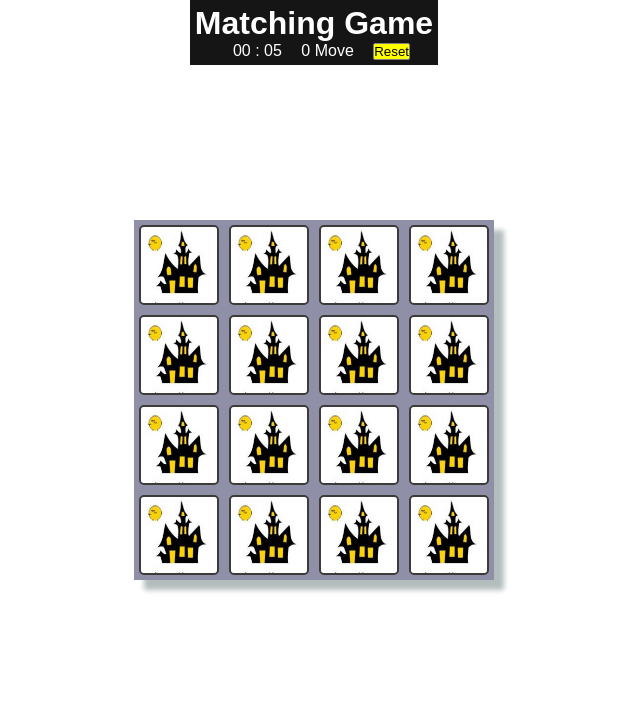
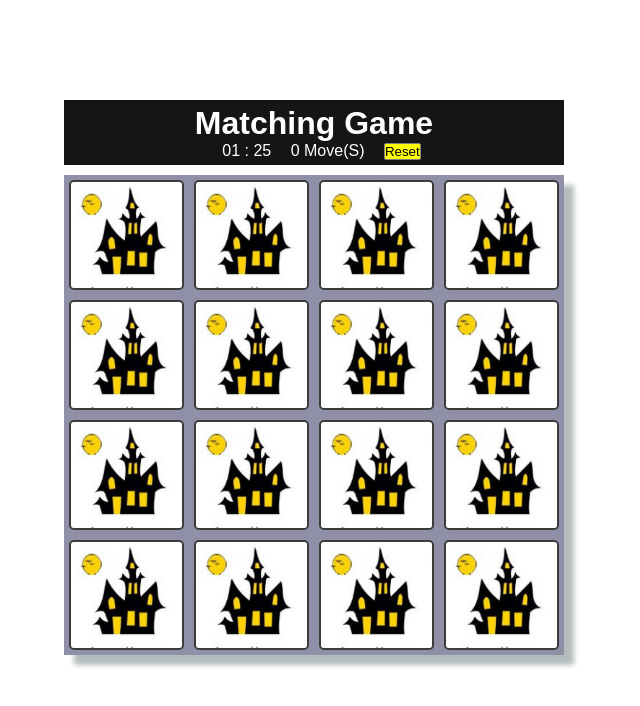
Before and after one commit to Theophile-Kango/matching-game, a plain HTML site: page index.html in a window 1280 px wide. Shown: the whole page, without its empty margins (326-966 px from the left). Drawn offline with Linux system fonts and the light colour scheme.

Commit message:
Responsible design

```diff
--- a/index.html
+++ b/index.html
@@ -3,81 +3,83 @@
 
 <head>
     <meta charset="UTF-8">
+    <meta name="viewport" content="width=device-width, initial-scale=1.0, maximum-scale=1.0, user-scalable=0" />
     <title>Mapping Game</title>
     <link rel="stylesheet" href="styles.css">
 </head>
 
 <body>
+    <div class="all-content">
         <header>
             <h1>matching game</h1>
             <div class="memory-header">
                 <span id="time">00 : 00</span>
-            <span id="moves">0</span> Move
+                <span id="moves">0</span> Move(s)
                 <button id="reset">reset</button>
         </header>
         <section class="memory-game">
 
-        <div class="memory-card" data-frame = "blackcat">
+            <div class="memory-card" data-frame="blackcat">
                 <img class="font-face" src="img/blackcat.jpg" alt="blackcat" />
                 <img class="back-face" src="img/hounted.jpg" alt="home" />
             </div>
-        <div class="memory-card" data-frame = "blackcat">
+            <div class="memory-card" data-frame="blackcat">
                 <img class="font-face" src="img/blackcat.jpg" alt="blackcat" />
                 <img class="back-face" src="img/hounted.jpg" alt="home" />
             </div>
-        <div class="memory-card" data-frame = "broom">
+            <div class="memory-card" data-frame="broom">
                 <img class="font-face" src="img/broom.jpg" alt="broom" />
                 <img class="back-face" src="img/hounted.jpg" alt="home" />
             </div>
-        <div class="memory-card" data-frame = "broom">
+            <div class="memory-card" data-frame="broom">
                 <img class="font-face" src="img/broom.jpg" alt="broom" />
                 <img class="back-face" src="img/hounted.jpg" alt="home" />
             </div>
-        <div class="memory-card" data-frame = "cauldron">
+            <div class="memory-card" data-frame="cauldron">
                 <img class="font-face" src="img/cauldron.jpg" alt="cauldron" />
                 <img class="back-face" src="img/hounted.jpg" alt="home" />
             </div>
-        <div class="memory-card" data-frame = "cauldron">
+            <div class="memory-card" data-frame="cauldron">
                 <img class="font-face" src="img/cauldron.jpg" alt="cauldron" />
                 <img class="back-face" src="img/hounted.jpg" alt="home" />
             </div>
-        <div class="memory-card" data-frame = "monsters">
+            <div class="memory-card" data-frame="monsters">
                 <img class="font-face" src="img/monsters.jpg" alt="monsters" />
                 <img class="back-face" src="img/hounted.jpg" alt="home" />
             </div>
-        <div class="memory-card" data-frame = "monsters">
+            <div class="memory-card" data-frame="monsters">
                 <img class="font-face" src="img/monsters.jpg" alt="monsters" />
                 <img class="back-face" src="img/hounted.jpg" alt="home" />
             </div>
-        <div class="memory-card" data-frame = "pumpik">
+            <div class="memory-card" data-frame="pumpik">
                 <img class="font-face" src="img/pumpik.jpg" alt="pumpik" />
                 <img class="back-face" src="img/hounted.jpg" alt="home" />
             </div>
-        <div class="memory-card" data-frame = "pumpik">
+            <div class="memory-card" data-frame="pumpik">
                 <img class="font-face" src="img/pumpik.jpg" alt="pumpik" />
                 <img class="back-face" src="img/hounted.jpg" alt="home" />
             </div>
-        <div class="memory-card" data-frame = "sweets">
+            <div class="memory-card" data-frame="sweets">
                 <img class="font-face" src="img/sweets.jpg" alt="sweets" />
                 <img class="back-face" src="img/hounted.jpg" alt="home" />
             </div>
-        <div class="memory-card" data-frame = "sweets">
+            <div class="memory-card" data-frame="sweets">
                 <img class="font-face" src="img/sweets.jpg" alt="sweets" />
                 <img class="back-face" src="img/hounted.jpg" alt="home" />
             </div>
-        <div class="memory-card" data-frame = "witch-hart">
+            <div class="memory-card" data-frame="witch-hart">
                 <img class="font-face" src="img/witch-hart.jpg" alt="witch-hart" />
                 <img class="back-face" src="img/hounted.jpg" alt="home" />
             </div>
-        <div class="memory-card" data-frame = "witch-hart">
+            <div class="memory-card" data-frame="witch-hart">
                 <img class="font-face" src="img/witch-hart.jpg" alt="witch-hart" />
                 <img class="back-face" src="img/hounted.jpg" alt="home" />
             </div>
-        <div class="memory-card" data-frame = "witch">
+            <div class="memory-card" data-frame="witch">
                 <img class="font-face" src="img/witch.jpg" alt="witch" />
                 <img class="back-face" src="img/hounted.jpg" alt="home" />
             </div>
-        <div class="memory-card" data-frame = "witch">
+            <div class="memory-card" data-frame="witch">
                 <img class="font-face" src="img/witch.jpg" alt="witch" />
                 <img class="back-face" src="img/hounted.jpg" alt="home" />
             </div>
@@ -86,6 +88,7 @@
         <div class="footer">
             You win, Congretulations !!!
         </div>
+    </div>
 
     <script src="script.js"></script>
 </body>
--- a/script.js
+++ b/script.js
@@ -3,68 +3,89 @@ let hasFlippedCard = false;
 let lockBoard = false;
 let firstCard, secondCard;
 let count = 0, moved = 0;
-function flipCard (){
+
+let seconds = 30;
+let minutes = 1;
+let zeroM = '0';
+let zeroS = '0';
+
+let temp = setInterval(() => {
+    //seconds++;
+    zeroM = minutes < 10 ? zeroM = '0' : '';
+    zeroS = seconds < 10 ? zeroS = '0' : '';
+    --seconds;
+    if ((minutes === 0) && (seconds === 0)) execute();
+    if(seconds == -1 ){
+        zeroS = '';
+        seconds = 59;
+        --minutes;
+    }
+
+    document.querySelector('#time').textContent = `${zeroM}${minutes} : ${zeroS}${seconds}`;
+}, 1000);
+function flipCard() {
 
     document.querySelector('#moves').textContent = count;
 
 
-    if(lockBoard) return;
-    if(this === firstCard) return;
+    if (lockBoard) return;
+    if (this === firstCard) return;
 
     this.classList.toggle('flip');
-    if (!hasFlippedCard){
+    if (!hasFlippedCard) {
         //first click
         hasFlippedCard = true;
         count++;
         firstCard = this;
         return;
-    }else{
+    } else {
 
         //second click
         hasFlippedCard = false;
         secondCard = this;
         checkForMatch();
     }
-
+    if (count > 20) execute();
 
 }
 
-const checkForMatch = () =>{
+const checkForMatch = () => {
     let isMatch = firstCard.dataset.frame === secondCard.dataset.frame;
 
     isMatch ? disableCards() : unflipCards();
-    if(isMatch){
+    if (isMatch) {
         moved++;
-console.log(moved);
-  if(moved == 8){
+
+        if (moved === 8) {
             let win = document.querySelector('.footer');
             win.style.display = 'block';
+            clearInterval(temp);
+        }
 
-}
     }
 
 }
 
 
-const disableCards = () =>{
+const disableCards = () => {
     firstCard.removeEventListener('click', flipCard);
     secondCard.removeEventListener('click', flipCard);
     resetBoard();
 }
-const unflipCards = () =>{
+const unflipCards = () => {
     lockBoard = true;
-    setTimeout(() =>{
+    setTimeout(() => {
         firstCard.classList.remove('flip');
         secondCard.classList.remove('flip');
         resetBoard();
     }, 1500);
 }
-const resetBoard = () =>{
+const resetBoard = () => {
     [hasFlippedCard, lockBoard] = [false, false];
     [firstCard, secondCard] = [null, null];
 }
-const shuffle = () =>{
-    cards.forEach(card =>{
+const shuffle = () => {
+    cards.forEach(card => {
         let randomPos = Math.floor(Math.random() * 16);
         card.style.order = randomPos;
     });
@@ -72,34 +93,13 @@ const shuffle = () =>{
 shuffle();
 cards.forEach(card => card.addEventListener('click', flipCard));
 
-const showTime = () =>{
-    let seconds = 0;
-    let minutes = 0;
-    let zeroM = '0';
-    let zeroS = '0';
 
 
-    setInterval(()=>{
-        seconds++;
-        if(minutes >= 10){
-	    zeroM = '';
-	}
-	if(seconds >= 10){
-	    zeroS = '';
-	}
-        if(seconds == 60){
-            seconds = 0;
-            minutes++;
-        }
-        document.querySelector('#time').innerHTML = `${zeroM}${minutes} : ${zeroS}${seconds}`;
-    },1000);
-}
 let reset = document.querySelector('#reset');
-reset.addEventListener('click',execute);
-function execute(){
-    setTimeout(function(){
+reset.addEventListener('click', execute);
+function execute() {
+    setTimeout(function () {
         document.location.reload(true);
     }, 100);
+
 }
-
-showTime();
--- a/styles.css
+++ b/styles.css
@@ -3,24 +3,35 @@
     margin: 0;
     box-sizing: border-box;
 }
+
 body{
-    height: 100vh;
+    min-height: 100vh;
     display: flex;
     align-items: center;
     justify-content: center;
 
 }
+.all-content{
+    width: 500px;
+    height: 600px;
+
+}
 header, footer{
     padding: 5px;
-    position: absolute;
+    position: relative;
     top: 0%;
+    margin-bottom: 10px;
     background: rgb(22, 21, 21);
 }
 .footer{
-    position: absolute;
+    font-family: "Impact, Haettenschweiler, 'Arial Narrow Bold', sans-serif" ;
+    font-size: 2rem;
+    text-align: center;
+    position: relative;
     color: green;
     bottom: 0%;
     display: none;
+
 }
 span, button{
     margin-left: 15px;
@@ -50,8 +61,8 @@ button{
 
 .memory-game{
     background: rgba(116, 116, 145, 0.8);
-    width: 360px;
-    height: 360px;
+    width: 100%;
+    height: 80%;
     margin: auto;
     display: flex;
     flex-wrap: wrap;
```
Lines whose indentation alone changed are shown as unchanged.
